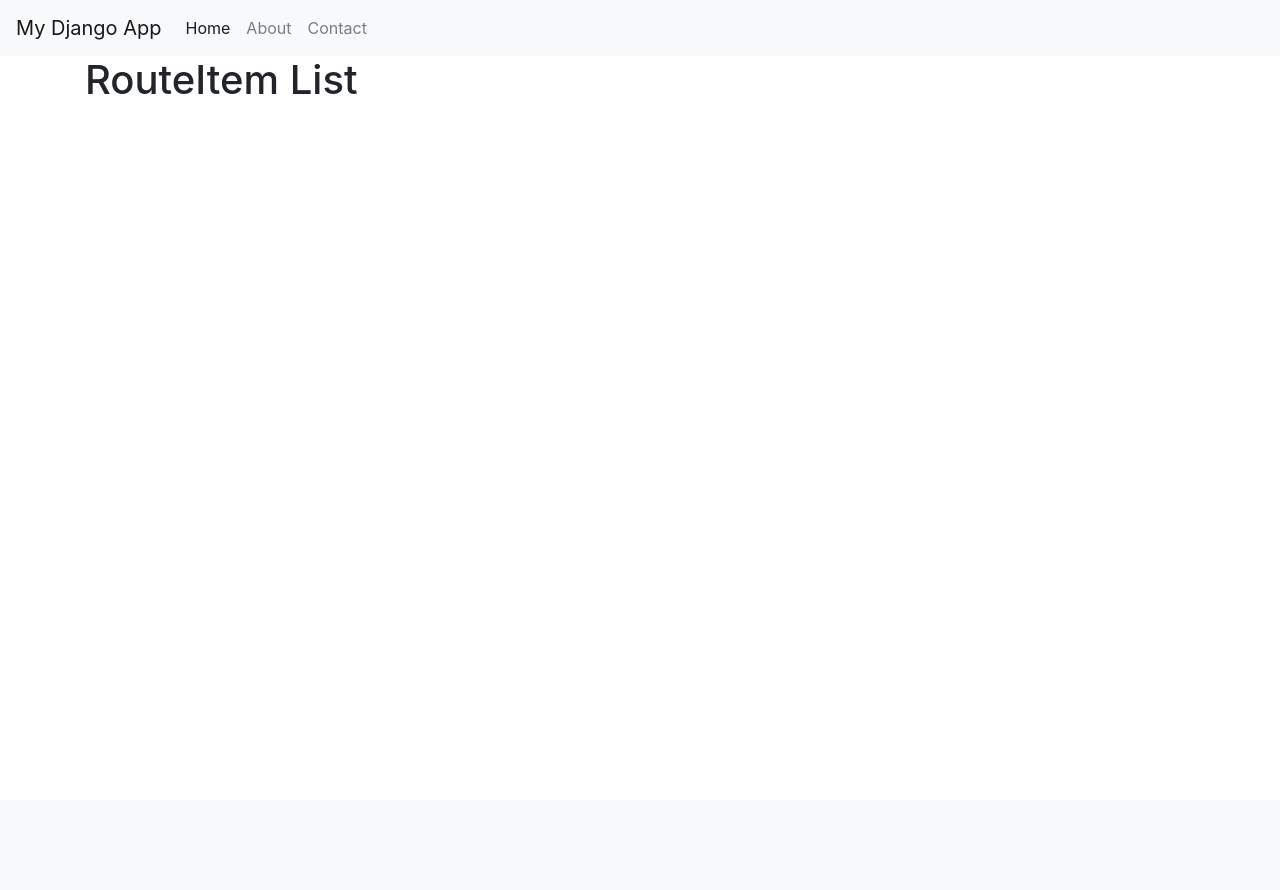
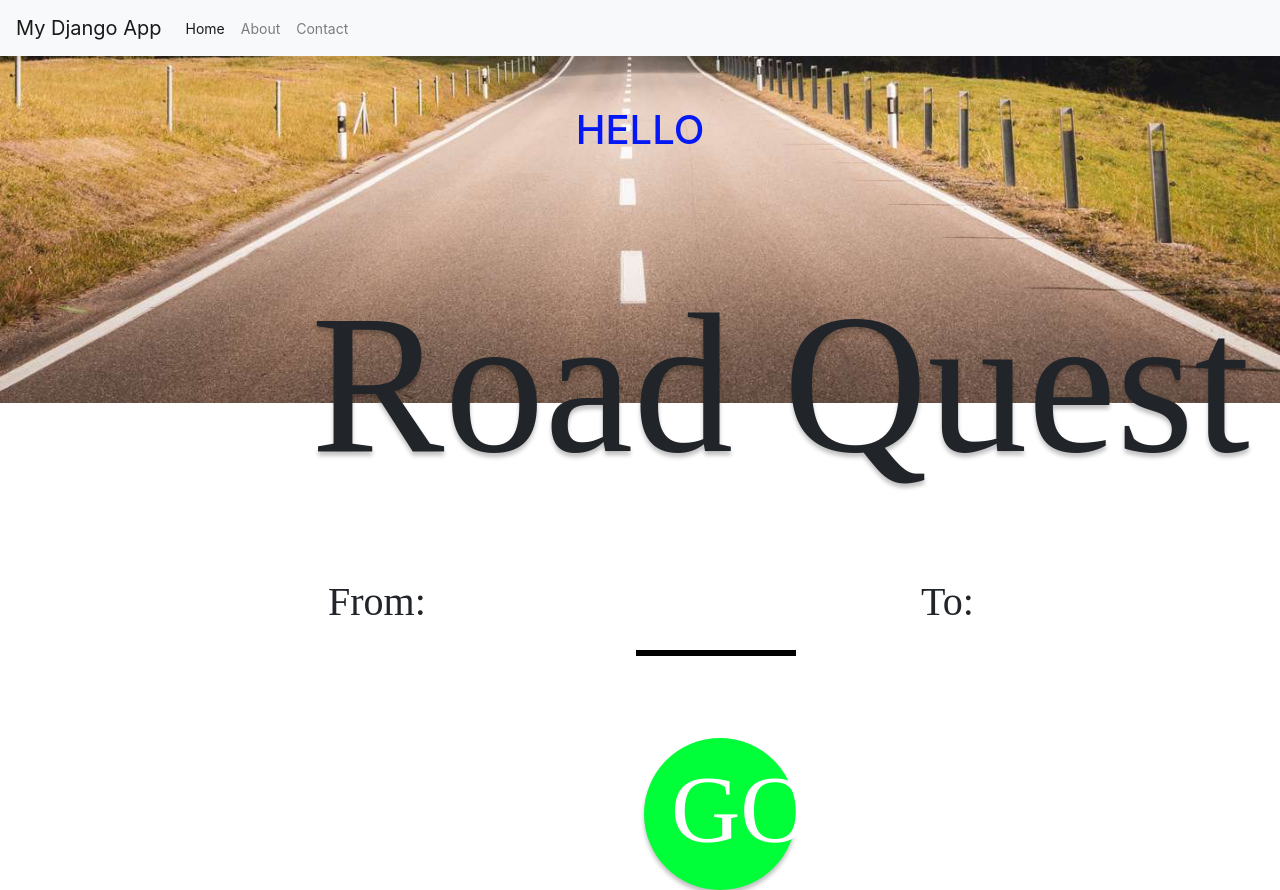
Before and after one commit to m1lun/RoadQuest, a Django app: page /routeItem/ in a window 1280 px wide. Before the commit the page ends 94 px from the top, so only its background shows below. Run offline with Django 5.2, Linux system fonts and the light colour scheme; some libraries are stand-ins or nearby versions; grey boxes are pictures that could not be loaded.

Commit message:
html css implementation test

```diff
--- a/RoadQuest/RoadQuest/settings.py
+++ b/RoadQuest/RoadQuest/settings.py
@@ -13,7 +13,7 @@ https://docs.djangoproject.com/en/5.0/ref/settings/
 from pathlib import Path
 
 # Build paths inside the project like this: BASE_DIR / 'subdir'.
-BASE_DIR = Path(__file__).resolve().parent.parent
+BASE_DIR = Path(__file__).resolve().parent.parent.parent
 
 
 # Quick-start development settings - unsuitable for production
@@ -116,7 +116,9 @@ USE_TZ = True
 # Static files (CSS, JavaScript, Images)
 # https://docs.djangoproject.com/en/5.0/howto/static-files/
 
-STATIC_URL = 'static/'
+STATIC_URL = "static/"
+
+STATICFILES_DIRS = [BASE_DIR / "RoadQuest/RoadQuestApp/static"]
 
 # Default primary key field type
 # https://docs.djangoproject.com/en/5.0/ref/settings/#default-auto-field
--- /dev/null
+++ b/RoadQuest/RoadQuestApp/static/style.css
@@ -0,0 +1,109 @@
+body {
+  font-size: 14px;
+  background-image: url("routeImage.png");
+  background-size: cover;
+  background-repeat: no-repeat;
+  background-position: center;
+}
+h1 {
+  color: rgb(4, 24, 245);
+  text-align: center;
+  margin-top: 50px;
+}
+.v11_2 {
+  width: 152px;
+  height: 152px;
+  background: rgba(0,255,56,1);
+  opacity: 1;
+  position: absolute;
+  top: 738px;
+  left: 644px;
+  border-radius: 50%;
+  box-shadow: 0px 4px 4px rgba(0, 0, 0, 0.25);
+}
+.v11_3 {
+  width: 121px;
+  color: rgba(255,255,255,1);
+  position: absolute;
+  top: 738px;
+  left: 671px;
+  font-family: Monomaniac One;
+  font-weight: Regular;
+  font-size: 96px;
+  opacity: 1;
+  text-align: left;
+}
+.v2_12 {
+  width: 212px;
+  height: 46px;
+  background: rgba(255,255,255,1);
+  opacity: 1;
+  position: absolute;
+  top: 627px;
+  left: 328px;
+  border-top-left-radius: 50px;
+  border-top-right-radius: 50px;
+  border-bottom-left-radius: 50px;
+  border-bottom-right-radius: 50px;
+  overflow: hidden;
+}
+.v2_11 {
+  width: 970px;
+  color: url("../images/v2_11.png");
+  position: absolute;
+  top: 234px;
+  left: 311px;
+  text-shadow: 0px 4px 4px rgba(0, 0, 0, 0.25);
+  font-family: Monomaniac One;
+  font-weight: Regular;
+  font-size: 200px;
+  opacity: 1;
+  text-align: left;
+}
+.v2_13 {
+  width: 212px;
+  height: 46px;
+  background: rgba(255,255,255,1);
+  opacity: 1;
+  position: absolute;
+  top: 627px;
+  left: 921px;
+  border-top-left-radius: 50px;
+  border-top-right-radius: 50px;
+  border-bottom-left-radius: 50px;
+  border-bottom-right-radius: 50px;
+  overflow: hidden;
+}
+.v2_15 {
+  width: 150px;
+  color: url("../images/v2_15.png");
+  position: absolute;
+  top: 572px;
+  left: 328px;
+  font-family: Monomaniac One;
+  font-weight: Regular;
+  font-size: 40px;
+  opacity: 1;
+  text-align: left;
+}
+.v2_18 {
+  width: 150px;
+  color: url("../images/v2_18.png");
+  position: absolute;
+  top: 572px;
+  left: 921px;
+  font-family: Monomaniac One;
+  font-weight: Regular;
+  font-size: 40px;
+  opacity: 1;
+  text-align: left;
+}
+.v2_19 {
+  width: 160px;
+  background: url("../images/v2_19.png");
+  opacity: 1;
+  position: absolute;
+  top: 650px;
+  left: 636px;
+  border: 3px solid rgba(0,0,0,1);
+}
--- a/RoadQuest/RoadQuestApp/templates/routeItem.html
+++ b/RoadQuest/RoadQuestApp/templates/routeItem.html
@@ -1,10 +1,24 @@
-{% extends "base.html" %} {% block content %}
-<h1> RouteItem List </h1>
-<u1>
-    {% for todo in todos %}
-    <li>
-        {{ todo.title }}: {% if todo.completed %}Completed{% else %}Not Completed{% endif %}
-    </li>
-    {% endfor %}
-</u1>
+{% extends "base.html" %}
+{% block content %}
+{% load static %}
+<!DOCTYPE html>
+    <html lang="en">
+        <head>
+            <meta charset="UTF-8">
+            <meta name="viewport" content="width=device-width, initial-scale=1.0">
+            <link rel="stylesheet" href="{% static 'style.css' %}">
+            <title>testpage</title>
+        </head>
+        <body>
+            <h1>HELLO</h1>
+            <div class="v11_2"></div>
+            <span class="v11_3">GO</span>
+            <div class="v2_12"></div>
+            <span class="v2_11">Road Quest</span>
+            <div class="v2_13"></div>
+            <span class="v2_15">From:</span>
+            <span class="v2_18">To:</span>
+            <div class="v2_19"></div>
+        </body>
+    </html>
 {% endblock %}
```
Also changed, not shown: RoadQuest/RoadQuestApp/static/routeImage.png (added), RoadQuest/db.sqlite3.
